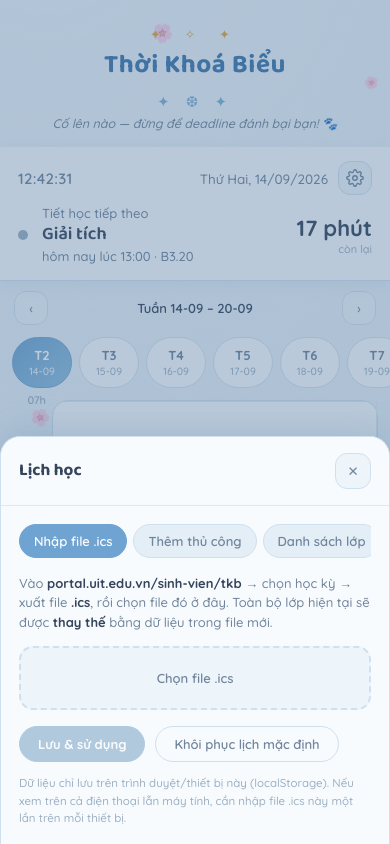
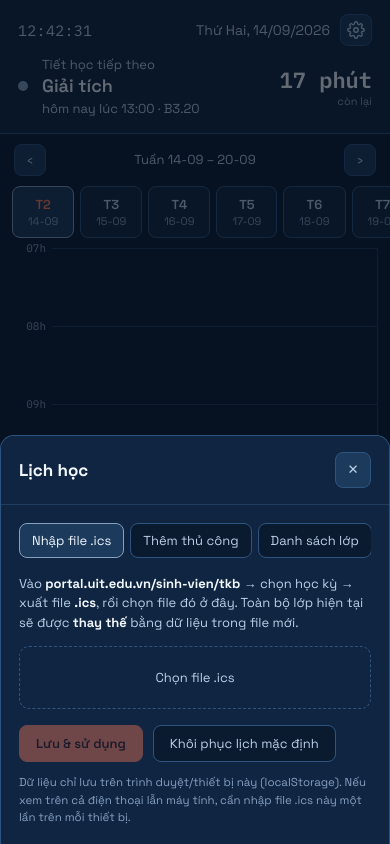
Before and after one commit to younwoy-beep/cander, a website: page index.html in a window 390 px wide. Both pictures are taken after a click on the button "Cài đặt". Shown: the top 844 px of the page. Drawn offline with Linux system fonts and the light colour scheme.

Commit message:
Add files via upload

```diff
--- a/index.html
+++ b/index.html
@@ -4,7 +4,7 @@
 <meta charset="UTF-8">
 <meta name="viewport" content="width=device-width, initial-scale=1.0, viewport-fit=cover">
 <title>TKB HK1 2026-2027</title>
-<meta name="theme-color" content="#EFF6FC">
+<meta name="theme-color" content="#0A1B30">
 <link rel="manifest" href="manifest.json">
 <link rel="icon" href="icon-192.png">
 <link rel="apple-touch-icon" href="icon-192.png">
@@ -12,26 +12,10 @@
 <meta name="apple-mobile-web-app-status-bar-style" content="black-translucent">
 <meta name="apple-mobile-web-app-title" content="TKB">
 <link rel="preconnect" href="https://fonts.googleapis.com">
-<link href="https://fonts.googleapis.com/css2?family=Baloo+2:wght@500;600;700&family=Quicksand:wght@500;600;700&display=swap" rel="stylesheet">
+<link href="https://fonts.googleapis.com/css2?family=Space+Grotesk:wght@400;500;600;700&family=IBM+Plex+Mono:wght@400;500;600&display=swap" rel="stylesheet">
 <link rel="stylesheet" href="style.css">
 </head>
 <body>
-
-<div class="petals" aria-hidden="true">
-  <span class="petal p1">🌸</span>
-  <span class="petal p2">🌸</span>
-  <span class="petal p3">🌸</span>
-  <span class="petal p4">🌸</span>
-  <span class="petal p5">🌸</span>
-  <span class="petal p6">🌸</span>
-</div>
-
-<header class="hero">
-  <div class="hero-stars" aria-hidden="true">✦ ✧ ✦</div>
-  <h1 class="hero-title">Thời Khoá Biểu</h1>
-  <div class="ribbon-divider" aria-hidden="true">✦ ❆ ✦</div>
-  <p class="hero-caption">Cố lên nào — đừng để deadline đánh bại bạn! 🐾</p>
-</header>
 
 <header class="status-bar" id="statusBar">
   <div class="status-top">
--- a/style.css
+++ b/style.css
@@ -1,22 +1,18 @@
 :root {
-  --bg: #E4EEF6;
-  --bg-panel: #F8FBFE;
-  --bg-panel-raised: #EDF4FA;
-  --grid-line: #CFE0EE;
-  --grid-line-soft: #DCE9F3;
-  --ink: #35455C;
-  --ink-dim: #71859C;
-  --ink-faint: #9CB0C4;
-  --live: #6FA3D1;
-  --live-soft: rgba(111, 163, 209, 0.20);
-  --live-strong: #4A7FAE;
-  --gold: #DDA83D;
-  --ribbon: #7FB0D6;
+  --bg: #0A1B30;
+  --bg-panel: #102541;
+  --bg-panel-raised: #1B3A5C;
+  --grid-line: #2E5580;
+  --grid-line-soft: #1E3D60;
+  --ink: #F3F8FE;
+  --ink-dim: #BBD0E8;
+  --ink-faint: #86A0C2;
+  --live: #FF7A57;
+  --live-soft: rgba(255, 122, 87, 0.18);
 
   --hour-h: 64px;
-  --font-display: "Baloo 2", "Quicksand", system-ui, sans-serif;
-  --font-ui: "Quicksand", system-ui, sans-serif;
-  --font-mono: "Quicksand", system-ui, sans-serif;
+  --font-ui: "Space Grotesk", system-ui, sans-serif;
+  --font-mono: "IBM Plex Mono", ui-monospace, monospace;
 }
 
 * { box-sizing: border-box; }
@@ -27,91 +23,17 @@ html, body {
   background: var(--bg);
   color: var(--ink);
   font-family: var(--font-ui);
-  font-weight: 500;
   -webkit-font-smoothing: antialiased;
 }
 
 body {
   min-height: 100vh;
   padding-bottom: 32px;
-  background:
-    radial-gradient(circle at 12% -5%, #EEF4FA 0%, transparent 40%),
-    radial-gradient(circle at 90% 5%, #E6EEF6 0%, transparent 45%),
-    var(--bg);
-  position: relative;
 }
 
 button, input, select {
   font-family: inherit;
   color: inherit;
-}
-
-/* ---------- Falling sakura petals (decorative, purely CSS/emoji) ---------- */
-.petals {
-  position: fixed;
-  inset: 0;
-  pointer-events: none;
-  overflow: hidden;
-  z-index: 2;
-}
-.petal {
-  position: absolute;
-  top: -10vh;
-  font-size: 18px;
-  opacity: 0.6;
-  animation: petal-fall linear infinite;
-}
-.petal.p1 { left: 4%;  font-size: 16px; animation-duration: 15s; animation-delay: 0s; }
-.petal.p2 { left: 18%; font-size: 13px; animation-duration: 19s; animation-delay: 3s; }
-.petal.p3 { left: 38%; font-size: 18px; animation-duration: 17s; animation-delay: 6s; }
-.petal.p4 { left: 58%; font-size: 14px; animation-duration: 21s; animation-delay: 1.5s; }
-.petal.p5 { left: 76%; font-size: 17px; animation-duration: 16s; animation-delay: 8s; }
-.petal.p6 { left: 92%; font-size: 12px; animation-duration: 20s; animation-delay: 4.5s; }
-
-@keyframes petal-fall {
-  0%   { transform: translateY(0) translateX(0) rotate(0deg); opacity: 0; }
-  10%  { opacity: 0.6; }
-  50%  { transform: translateY(55vh) translateX(16px) rotate(160deg); }
-  90%  { opacity: 0.6; }
-  100% { transform: translateY(115vh) translateX(-12px) rotate(320deg); opacity: 0; }
-}
-
-@media (prefers-reduced-motion: reduce) {
-  .petal { animation: none; opacity: 0.25; }
-}
-
-/* ---------- Hero banner ---------- */
-.hero {
-  position: relative;
-  z-index: 3;
-  text-align: center;
-  padding: 26px 20px 16px;
-}
-.hero-stars {
-  color: var(--gold);
-  font-size: 13px;
-  letter-spacing: 10px;
-  margin-bottom: 2px;
-}
-.hero-title {
-  font-family: var(--font-display);
-  font-size: 30px;
-  font-weight: 700;
-  color: #3E77AC;
-  margin: 0;
-  letter-spacing: 0.5px;
-}
-.ribbon-divider {
-  font-size: 15px;
-  letter-spacing: 6px;
-  margin: 6px 0 4px;
-  color: var(--ribbon);
-}
-.hero-caption {
-  font-size: 12.5px;
-  color: var(--ink-dim);
-  margin: 2px 0 0;
-  font-style: italic;
 }
 
 /* ---------- Status bar ---------- */
@@ -121,7 +43,6 @@ button, input, select {
   z-index: 30;
   background: var(--bg-panel);
   border-bottom: 1px solid var(--grid-line);
-  box-shadow: 0 4px 14px rgba(140, 170, 210, 0.14);
   padding: 14px 18px 16px;
 }
 
@@ -137,14 +58,13 @@ button, input, select {
 .clock {
   font-family: var(--font-mono);
   font-size: 15px;
-  font-weight: 600;
   font-variant-numeric: tabular-nums;
   color: var(--ink-dim);
   letter-spacing: 0.02em;
 }
 
 .date-today {
-  font-size: 13.5px;
+  font-size: 14px;
   color: var(--ink-dim);
 }
 
@@ -152,15 +72,15 @@ button, input, select {
   display: flex;
   align-items: center;
   justify-content: center;
-  width: 34px;
-  height: 34px;
-  border-radius: 12px;
+  width: 32px;
+  height: 32px;
+  border-radius: 8px;
   border: 1px solid var(--grid-line);
   background: var(--bg-panel-raised);
   color: var(--ink-dim);
   cursor: pointer;
 }
-.icon-btn:hover { color: var(--live-strong); border-color: var(--ribbon); }
+.icon-btn:hover { color: var(--ink); border-color: var(--ink-faint); }
 
 .status-main {
   display: flex;
@@ -183,9 +103,9 @@ button, input, select {
 }
 
 @keyframes pulse {
-  0%   { box-shadow: 0 0 0 0 rgba(111,163,209,0.55); }
-  70%  { box-shadow: 0 0 0 10px rgba(111,163,209,0); }
-  100% { box-shadow: 0 0 0 0 rgba(111,163,209,0); }
+  0%   { box-shadow: 0 0 0 0 rgba(255,122,87,0.55); }
+  70%  { box-shadow: 0 0 0 10px rgba(255,122,87,0); }
+  100% { box-shadow: 0 0 0 0 rgba(255,122,87,0); }
 }
 
 .status-text { display: flex; flex-direction: column; gap: 2px; min-width: 0; }
@@ -196,11 +116,9 @@ button, input, select {
 }
 
 .status-title {
-  font-family: var(--font-display);
   font-size: 18px;
   font-weight: 600;
-  line-height: 1.3;
-  color: var(--ink);
+  line-height: 1.25;
 }
 
 .status-sub {
@@ -218,9 +136,9 @@ button, input, select {
   display: block;
   font-family: var(--font-mono);
   font-size: 22px;
-  font-weight: 700;
+  font-weight: 600;
   font-variant-numeric: tabular-nums;
-  color: var(--live-strong);
+  color: var(--live);
 }
 
 .status-main:not(.is-live) .status-count-num { color: var(--ink); }
@@ -238,8 +156,7 @@ button, input, select {
   justify-content: space-between;
   gap: 10px;
   padding: 10px 14px 0;
-  position: relative;
-  z-index: 3;
+  background: var(--bg);
 }
 .week-nav-label {
   display: flex;
@@ -247,65 +164,57 @@ button, input, select {
   align-items: center;
   gap: 2px;
   font-size: 13px;
-  font-weight: 600;
-  color: var(--ink);
+  color: var(--ink-dim);
   text-align: center;
 }
 .link-btn {
   background: none;
   border: none;
-  color: var(--live-strong);
+  color: var(--live);
   font-size: 11.5px;
   cursor: pointer;
   padding: 0;
   font-family: inherit;
-  font-weight: 600;
 }
 
 /* ---------- Day tabs (mobile) ---------- */
 .day-tabs {
   display: flex;
-  gap: 7px;
-  padding: 12px;
+  gap: 6px;
+  padding: 10px 12px;
   overflow-x: auto;
-  position: relative;
-  z-index: 3;
+  background: var(--bg);
 }
 
 .day-tab {
   flex: none;
   font-family: var(--font-ui);
-  font-weight: 600;
   font-size: 13px;
   color: var(--ink-dim);
   background: var(--bg-panel);
   border: 1px solid var(--grid-line);
-  border-radius: 999px;
-  padding: 9px 16px;
+  border-radius: 8px;
+  padding: 9px 15px;
   cursor: pointer;
 }
 
-.day-tab .d-name { font-weight: 700; }
-.day-tab .d-date { display: block; font-size: 10.5px; color: var(--ink-faint); margin-top: 1px; font-weight: 500; }
+.day-tab .d-name { font-weight: 600; }
+.day-tab .d-date { display: block; font-size: 11px; color: var(--ink-faint); margin-top: 1px; }
 
-.day-tab.is-today { border-color: var(--gold); }
-.day-tab.is-today .d-name { color: #C98A0E; }
+.day-tab.is-today { border-color: var(--live); }
+.day-tab.is-today .d-name { color: var(--live); }
 
 .day-tab.is-active {
-  background: linear-gradient(135deg, #6FA3D1, #8FBEDD);
-  color: #fff;
-  border-color: #6FA3D1;
+  background: var(--bg-panel-raised);
+  color: var(--ink);
+  border-color: var(--ink-faint);
 }
-.day-tab.is-active .d-name { color: #fff; }
-.day-tab.is-active .d-date { color: rgba(255,255,255,0.85); }
 
 /* ---------- Timetable grid ---------- */
 .timetable-wrap {
   display: grid;
   grid-template-columns: 40px 1fr;
   padding: 0 12px;
-  position: relative;
-  z-index: 3;
 }
 
 .hour-ruler {
@@ -318,7 +227,6 @@ button, input, select {
   right: 6px;
   transform: translateY(-50%);
   font-family: var(--font-mono);
-  font-weight: 600;
   font-size: 11px;
   color: var(--ink-faint);
 }
@@ -328,9 +236,6 @@ button, input, select {
   display: grid;
   grid-template-columns: repeat(7, minmax(0, 1fr));
   height: calc(14 * var(--hour-h));
-  background: var(--bg-panel);
-  border-radius: 16px;
-  border: 1px solid var(--grid-line);
   background-image: repeating-linear-gradient(
     to bottom,
     var(--grid-line-soft) 0,
@@ -371,25 +276,23 @@ button, input, select {
   position: absolute;
   left: 3px;
   right: 3px;
-  border-radius: 12px;
-  padding: 6px 8px;
+  border-radius: 6px;
+  padding: 6px 7px;
   overflow: hidden;
   background: var(--bg-panel-raised);
   border: 1px solid var(--grid-line);
-  border-left: 4px solid var(--ink-dim);
-  box-shadow: 0 2px 6px rgba(140, 170, 210, 0.12);
+  border-left: 3px solid var(--ink-dim);
   cursor: pointer;
 }
 
 .block .b-name {
   font-size: 12px;
-  font-weight: 700;
+  font-weight: 600;
   line-height: 1.3;
   color: var(--ink);
 }
 .block .b-meta {
   font-size: 10.5px;
-  font-weight: 500;
   color: var(--ink-dim);
   margin-top: 2px;
   line-height: 1.35;
@@ -397,28 +300,26 @@ button, input, select {
 .block .b-tag {
   display: inline-block;
   font-size: 9.5px;
-  font-weight: 600;
   color: var(--ink-dim);
   border: 1px solid var(--grid-line);
-  border-radius: 999px;
-  padding: 1px 7px;
+  border-radius: 4px;
+  padding: 1px 5px;
   margin-top: 4px;
-  background: var(--bg-panel);
 }
 .block .b-tag.b-htgd {
-  color: #fff;
-  background: #7FA9CC;
-  border-color: #7FA9CC;
+  color: var(--ink);
+  border-color: var(--ink-faint);
+  font-weight: 600;
 }
 
 .block.is-live {
   border-left-color: var(--live) !important;
-  box-shadow: 0 0 0 1px var(--live) inset, 0 0 14px 0 var(--live-soft);
+  box-shadow: 0 0 0 1px var(--live) inset, 0 0 14px 0 rgba(255,122,87,0.28);
 }
 .block.is-live .b-name::after {
   content: "· đang học";
-  font-weight: 600;
-  color: var(--live-strong);
+  font-weight: 500;
+  color: var(--live);
   font-size: 10.5px;
   margin-left: 4px;
 }
@@ -430,10 +331,7 @@ button, input, select {
   gap: 10px 16px;
   padding: 16px 18px 0;
   font-size: 12px;
-  font-weight: 600;
   color: var(--ink-dim);
-  position: relative;
-  z-index: 3;
 }
 .legend-item { display: flex; align-items: center; gap: 6px; }
 .legend-dot { width: 9px; height: 9px; border-radius: 50%; flex: none; }
@@ -442,30 +340,27 @@ button, input, select {
 .guide {
   margin: 18px 18px 0;
   border: 1px solid var(--grid-line);
-  border-radius: 14px;
+  border-radius: 10px;
   background: var(--bg-panel);
   padding: 2px 16px;
-  position: relative;
-  z-index: 3;
 }
 .guide summary {
   cursor: pointer;
   padding: 12px 0;
   font-size: 14px;
-  font-weight: 700;
+  font-weight: 600;
   color: var(--ink);
   list-style: none;
 }
 .guide summary::-webkit-details-marker { display: none; }
 .guide summary::before {
   content: "▸ ";
-  color: var(--ribbon);
+  color: var(--ink-faint);
 }
 .guide[open] summary::before { content: "▾ "; }
 .guide-body { padding-bottom: 16px; font-size: 13px; color: var(--ink-dim); line-height: 1.55; }
 .guide-body h3 {
-  font-family: var(--font-display);
-  font-size: 13.5px;
+  font-size: 13px;
   color: var(--ink);
   margin: 16px 0 6px;
 }
@@ -487,7 +382,7 @@ button, input, select {
   position: fixed;
   inset: 0;
   z-index: 50;
-  background: rgba(70, 110, 150, 0.35);
+  background: rgba(4, 12, 24, 0.6);
   display: flex;
   align-items: flex-end;
   justify-content: center;
@@ -506,12 +401,11 @@ button, input, select {
   background: var(--bg-panel);
   border: 1px solid var(--grid-line);
   border-bottom: none;
-  border-radius: 20px 20px 0 0;
+  border-radius: 14px 14px 0 0;
   overflow: hidden;
-  box-shadow: 0 -8px 30px rgba(90, 130, 170, 0.2);
 }
 @media (min-width: 640px) {
-  .panel { border-radius: 20px; border-bottom: 1px solid var(--grid-line); }
+  .panel { border-radius: 14px; border-bottom: 1px solid var(--grid-line); }
 }
 
 .panel-head {
@@ -523,7 +417,7 @@ button, input, select {
   background: var(--bg-panel);
   border-bottom: 1px solid var(--grid-line-soft);
 }
-.panel-head h2 { font-family: var(--font-display); font-size: 17px; margin: 0; color: var(--ink); }
+.panel-head h2 { font-size: 17px; margin: 0; }
 .panel-head .icon-btn { width: 36px; height: 36px; }
 
 .panel-scroll {
@@ -540,16 +434,15 @@ button, input, select {
 }
 .tab-btn {
   flex: none;
-  font-weight: 600;
   font-size: 13px;
   color: var(--ink-dim);
   background: var(--bg);
   border: 1px solid var(--grid-line);
-  border-radius: 999px;
-  padding: 8px 14px;
+  border-radius: 8px;
+  padding: 8px 12px;
   cursor: pointer;
 }
-.tab-btn.is-active { background: #6FA3D1; color: #fff; border-color: #6FA3D1; }
+.tab-btn.is-active { background: var(--bg-panel-raised); color: var(--ink); border-color: var(--ink-faint); }
 
 .panel-body { font-size: 13px; }
 .panel-hint { color: var(--ink-dim); line-height: 1.5; margin: 0 0 14px; }
@@ -561,16 +454,14 @@ button, input, select {
   align-items: center;
   justify-content: center;
   padding: 22px;
-  border: 2px dashed var(--grid-line);
-  border-radius: 14px;
+  border: 1px dashed var(--grid-line);
+  border-radius: 10px;
   color: var(--ink-dim);
   cursor: pointer;
   text-align: center;
   font-size: 13px;
-  font-weight: 600;
-  background: var(--bg-panel-raised);
 }
-.file-drop:hover { border-color: var(--ribbon); color: var(--live-strong); }
+.file-drop:hover { border-color: var(--ink-faint); color: var(--ink); }
 
 #importPreview { margin-top: 14px; }
 .preview-item {
@@ -582,28 +473,27 @@ button, input, select {
   font-size: 12.5px;
 }
 .preview-item:last-child { border-bottom: none; }
-.preview-item .p-name { color: var(--ink); font-weight: 600; }
+.preview-item .p-name { color: var(--ink); }
 .preview-item .p-meta { color: var(--ink-faint); white-space: nowrap; }
-.preview-warn { color: var(--live-strong); font-size: 12px; margin-top: 8px; }
-.preview-count { color: var(--ink); font-weight: 700; margin-bottom: 6px; }
+.preview-warn { color: var(--live); font-size: 12px; margin-top: 8px; }
+.preview-count { color: var(--ink); font-weight: 600; margin-bottom: 6px; }
 
 .panel-actions { display: flex; gap: 10px; margin-top: 16px; flex-wrap: wrap; }
 
 .btn {
   font-size: 13px;
-  font-weight: 600;
-  padding: 9px 18px;
-  border-radius: 999px;
+  padding: 9px 16px;
+  border-radius: 8px;
   border: 1px solid var(--grid-line);
-  background: var(--bg-panel);
+  background: var(--bg);
   color: var(--ink-dim);
   cursor: pointer;
 }
-.btn:hover { color: var(--live-strong); border-color: var(--ribbon); }
+.btn:hover { color: var(--ink); border-color: var(--ink-faint); }
 .btn:disabled { opacity: 0.4; cursor: not-allowed; }
-.btn-primary { background: var(--live-strong); border-color: var(--live-strong); color: #fff; font-weight: 700; }
-.btn-primary:hover { color: #fff; }
-.btn-danger { color: var(--live-strong); border-color: var(--ribbon); background: transparent; }
+.btn-primary { background: var(--live); border-color: var(--live); color: #2A0E06; font-weight: 600; }
+.btn-primary:hover { color: #2A0E06; }
+.btn-danger { color: var(--live); border-color: var(--live); background: transparent; }
 
 /* Manual form */
 #manualForm .form-row {
@@ -617,21 +507,19 @@ button, input, select {
   flex-direction: column;
   gap: 5px;
   font-size: 12px;
-  font-weight: 600;
   color: var(--ink-dim);
 }
 #manualForm input, #manualForm select {
-  background: var(--bg-panel-raised);
+  background: var(--bg);
   border: 1px solid var(--grid-line);
-  border-radius: 10px;
+  border-radius: 8px;
   padding: 8px 10px;
   font-size: 13px;
-  font-weight: 500;
   color: var(--ink);
 }
 #manualForm input:focus, #manualForm select:focus {
   outline: none;
-  border-color: var(--ribbon);
+  border-color: var(--live);
 }
 @media (max-width: 480px) {
   #manualForm .form-row { grid-template-columns: 1fr; }
@@ -647,27 +535,26 @@ button, input, select {
   border-bottom: 1px solid var(--grid-line-soft);
 }
 .course-row:last-child { border-bottom: none; }
-.course-row .c-name { font-size: 13px; color: var(--ink); font-weight: 700; }
+.course-row .c-name { font-size: 13px; color: var(--ink); font-weight: 600; }
 .course-row .c-meta { font-size: 11.5px; color: var(--ink-dim); margin-top: 2px; }
 .course-row .c-del {
   flex: none;
-  background: var(--bg-panel-raised);
+  background: transparent;
   border: 1px solid var(--grid-line);
   color: var(--ink-faint);
-  border-radius: 999px;
-  width: 28px;
-  height: 28px;
+  border-radius: 6px;
+  width: 26px;
+  height: 26px;
   cursor: pointer;
 }
-.course-row .c-del:hover { color: var(--live-strong); border-color: var(--ribbon); }
+.course-row .c-del:hover { color: var(--live); border-color: var(--live); }
 .course-row .c-htgd-select {
-  margin-top: 5px;
-  background: var(--bg-panel-raised);
+  margin-top: 4px;
+  background: var(--bg);
   border: 1px solid var(--grid-line);
-  border-radius: 999px;
-  padding: 3px 8px;
+  border-radius: 6px;
+  padding: 3px 6px;
   font-size: 11px;
-  font-weight: 600;
   color: var(--ink-dim);
 }
 .empty-note { color: var(--ink-faint); font-size: 12.5px; padding: 10px 0; }
@@ -682,13 +569,13 @@ button, input, select {
   border-bottom: 1px solid var(--grid-line-soft);
 }
 .detail-row:last-child { border-bottom: none; }
-.detail-row .d-label { color: var(--ink-faint); font-weight: 600; }
-.detail-row .d-value { color: var(--ink); text-align: right; font-weight: 600; }
+.detail-row .d-label { color: var(--ink-faint); }
+.detail-row .d-value { color: var(--ink); text-align: right; }
 .detail-off-note {
   margin-top: 12px;
   padding: 10px 12px;
-  border-radius: 12px;
-  background: var(--bg-panel-raised);
+  border-radius: 8px;
+  background: var(--bg);
   border: 1px solid var(--grid-line);
   color: var(--ink-dim);
   font-size: 12.5px;
@@ -701,8 +588,6 @@ button, input, select {
   .week-grid { grid-template-columns: 1fr; }
 
   :root { --hour-h: 78px; }
-
-  .hero-title { font-size: 26px; }
 
   .block .b-name { font-size: 13.5px; }
   .block .b-meta { font-size: 12px; }
@@ -720,6 +605,6 @@ button, input, select {
 }
 
 :focus-visible {
-  outline: 2px solid var(--ribbon);
+  outline: 2px solid var(--live);
   outline-offset: 2px;
 }
--- a/sw.js
+++ b/sw.js
@@ -1,4 +1,4 @@
-const CACHE = "tkb-cache-v6";
+const CACHE = "tkb-cache-v3";
 const ASSETS = [
   "./",
   "./index.html",
```
Also changed, not shown: icon-192.png, icon-512.png, manifest.json.
